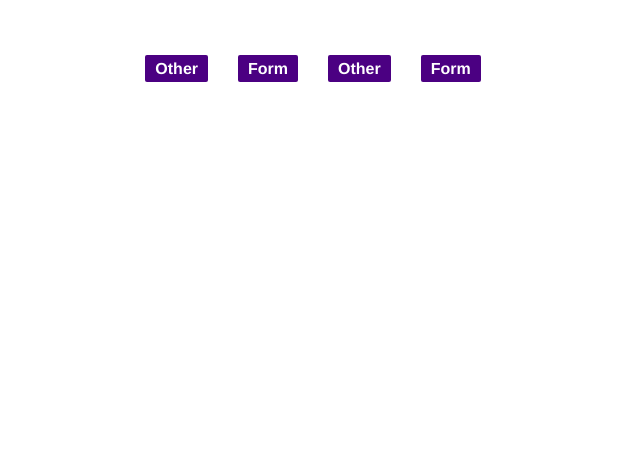
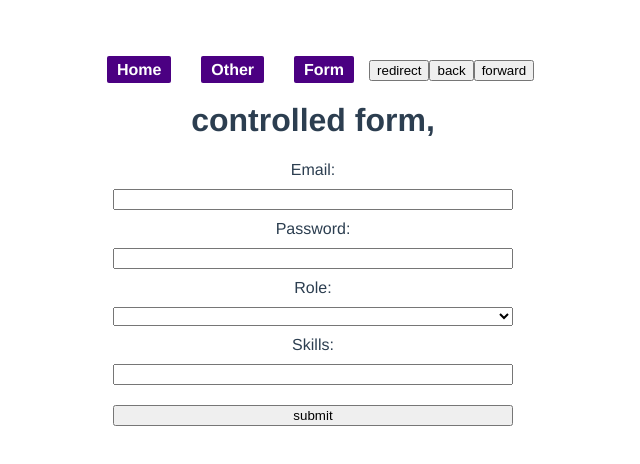
Before and after one commit to pavel6767/vue_playground, a Vue app: page /form in a window 1280 px wide. Shown: the top 464 px of the page, without its empty margins (327-967 px from the left). Built offline with nearby package versions, Linux system fonts and the light colour scheme.

Commit message:
updates - removed double nav - updated router

```diff
--- a/babel.config.js
+++ b/babel.config.js
@@ -1,4 +1,4 @@
 module.exports = {
-  // export default {
+// export default {
   presets: ["@vue/cli-plugin-babel/preset"]
 };
--- a/src/App.vue
+++ b/src/App.vue
@@ -1,18 +1,41 @@
 <template>
-  <router-link :to="{ name: 'Other', params: { title: 'other' } }"
-    >Other</router-link
-  >
-  <router-link :to="{ name: 'Form', params: { title: 'forma' } }"
-    >Form</router-link
-  >
-  <!-- <router-link :to="{ name: 'NotFound' }">NaN</router-link> -->
+  <Navigation />
+
+  <button @click="redirect">redirect</button>
+  <button @click="back">back</button>
+  <button @click="forward">forward</button>
 
   <router-view />
 </template>
 
 <script>
+import Navigation from './components/Navigation.vue'
+
 export default {
   name: "App",
+  components: {
+    Navigation
+  },
+  methods: {
+    redirect(){
+    },
+    back(){
+      this.$router.go(-1)
+    },
+    forward(){
+      this.$router.go(+1)
+
+    },
+    debug (event) {
+      console.log(event)
+    }
+  },
+  mounted() {
+    console.log('hi')
+  },
+  created() {
+    console.log('hi')
+  }
 };
 </script>
 
--- a/src/components/Form.vue
+++ b/src/components/Form.vue
@@ -43,7 +43,9 @@ export default {
       skills: [],
     };
   },
-  mounted() {},
+  mounted() {
+
+  },
   methods: {
     addSkill(e) {
       const hasCommaOrSpace = e.key === "," || e.key === " ";
--- /dev/null
+++ b/src/components/Home.vue
@@ -0,0 +1,14 @@
+<template>
+  <div>Home</div>
+</template>
+
+<script>
+export default {
+  name: "Home",
+  mounted() {
+  },
+};
+</script>
+
+<style>
+</style>
--- /dev/null
+++ b/src/components/Navigation.vue
@@ -0,0 +1,21 @@
+<template>
+  <router-link :to="{ name: 'Home'}"
+    >Home</router-link
+  >
+  <router-link :to="{ name: 'Other', params: { title: 'other' } }"
+    >Other</router-link
+  >
+  <router-link :to="{ name: 'Form', params: { title: 'forma' } }"
+    >Form</router-link
+  >
+</template>
+
+<script>
+export default {
+  name: "Navigation",
+
+};
+</script>
+
+<style>
+</style>
--- a/src/router.js
+++ b/src/router.js
@@ -1,14 +1,15 @@
 import { createRouter, createWebHistory } from "vue-router";
-import App from "./App.vue";
+// import App from "./App.vue";
 import Form from "./components/Form.vue";
 import Other from "./components/Other.vue";
+import Home from "./components/Home.vue";
 import NotFound from "./components/NotFound.vue";
 
 const routes = [
   {
     path: "/",
-    name: "App",
-    component: App
+    name: "Home",
+    component: Home
   },
   {
     path: "/other",
@@ -36,7 +37,7 @@ const routes = [
 ];
 
 const router = createRouter({
-  history: createWebHistory(window.location.pathname),
+  history: createWebHistory('/'),
   routes
 });
 
```
Also changed, not shown: package.json (line endings or trailing spaces), 2 other files (tests, documents, lock files or other folders).
